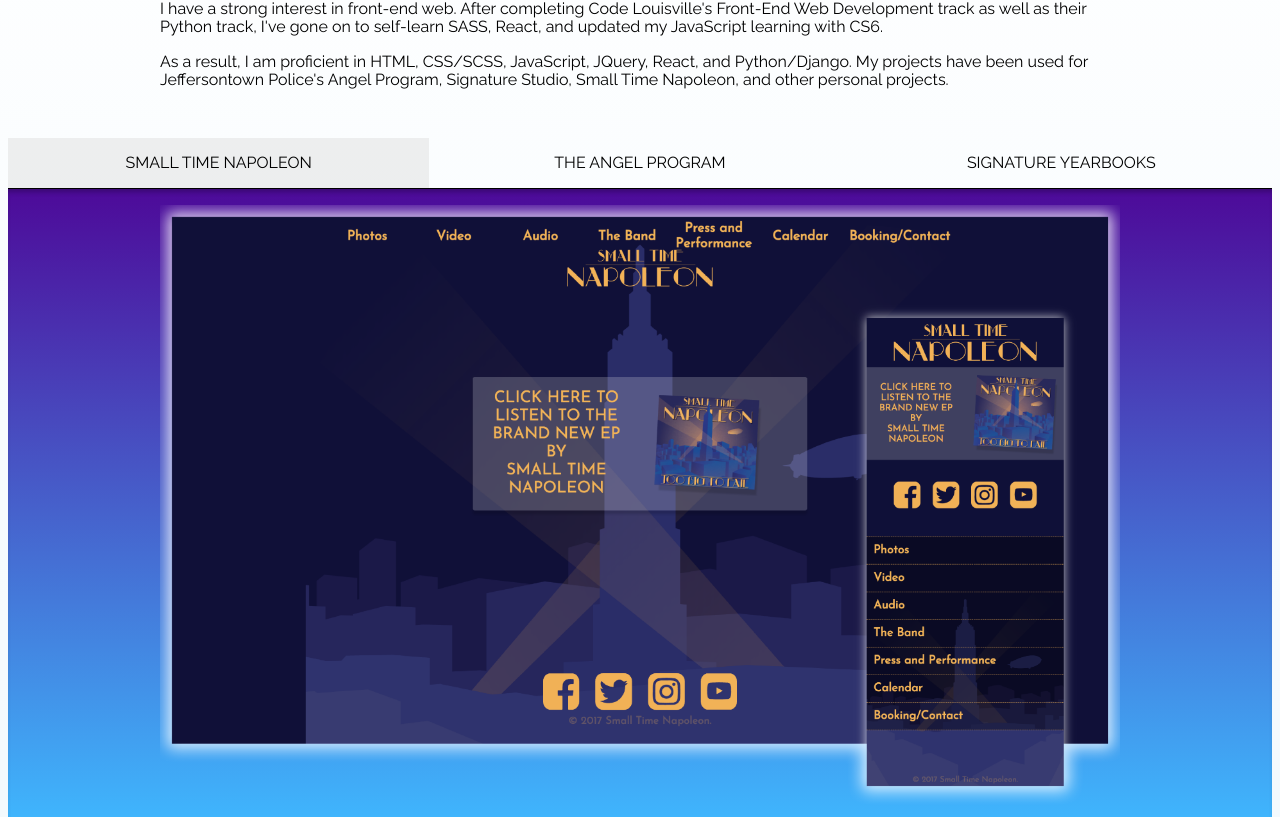
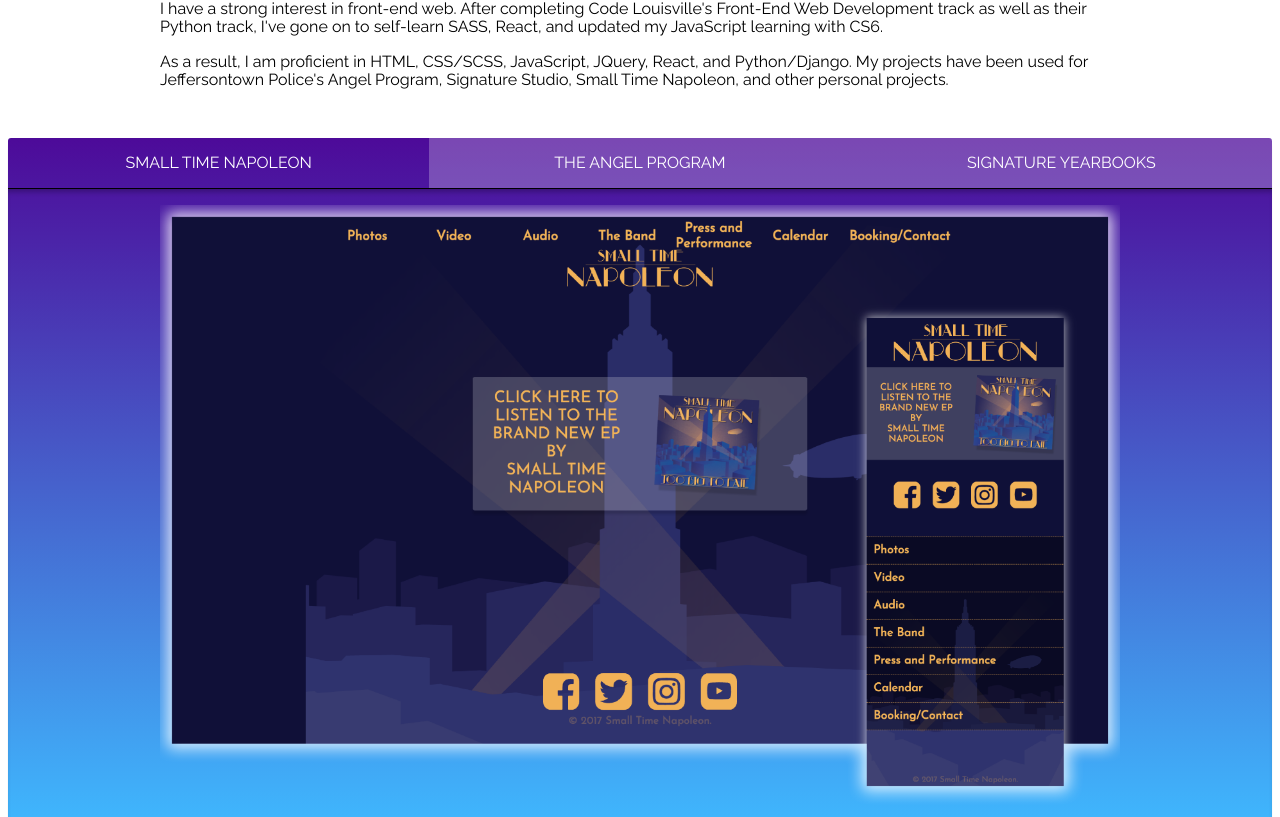
Before and after one commit to jathom30/Portfolio-Site, a React (Create React App) app: page / in a window 1280 px wide. Shown: the part 1243-2060 px from the top of the page. Built offline with nearby package versions, Linux system fonts and the light colour scheme.

Commit message:
update to sample backgrounds

```diff
--- a/src/App.css
+++ b/src/App.css
@@ -23,7 +23,6 @@
 
 .main {
   min-height: 75vh;
-  background: linear-gradient(to bottom, rgba(200, 230, 247, 0), rgba(200, 230, 247, 0.25), rgba(200, 230, 246, 0));
   padding-bottom: 2em; }
   .main h1 {
     padding: 1em;
@@ -37,6 +36,12 @@
     padding-top: 2em; }
   .info p:last-of-type {
     padding-bottom: 2em; }
+
+.box {
+  background: linear-gradient(to bottom, #4d0a99, #3fb9ff);
+  border-radius: 3px;
+  box-shadow: 0px 6px 3px -2px rgba(0, 0, 0, 0.5);
+  color: white; }
 
 /********************** HEADER SECTION **********************/
 .header svg {
@@ -54,18 +59,21 @@
   justify-content: space-between; }
   .links a {
     text-transform: uppercase;
-    color: black;
+    color: white;
     padding: 1em .5em;
     width: 33%;
-    cursor: pointer; }
+    cursor: pointer;
+    background: rgba(255, 255, 255, 0.25); }
     .links a:hover {
-      background: rgba(224, 224, 224, 0.15); }
+      background: rgba(255, 255, 255, 0.15); }
     .links a.active {
-      background: rgba(224, 224, 224, 0.5); }
+      background: rgba(255, 255, 255, 0); }
 
 /********************** HOME SECTION **********************/
 .home {
   padding: 1em .5em; }
+  .home h1 {
+    font-weight: 700; }
 
 /********************** PORTFOLIO SECTION **********************/
 .portfolio .links {
@@ -90,7 +98,6 @@
   padding: 1em .5em; }
 
 .portfolio-images {
-  background: linear-gradient(to bottom, #4d0a99, #3fb9ff);
   padding: 1em 0;
   box-shadow: 0px 5px 5px -2px rgba(0, 0, 0, 0.25) inset;
   min-height: 25vh;
@@ -200,7 +207,7 @@
       list-style: square outside none;
       padding-bottom: 1em; }
   .about .languages-programs {
-    background: linear-gradient(to top, #4d0a99, #3fb9ff);
+    background: linear-gradient(to bottom, #4d0a99, #3fb9ff);
     border-radius: 3px;
     box-shadow: 0px 6px 3px -2px rgba(0, 0, 0, 0.5);
     color: white;
@@ -229,7 +236,7 @@
 .contact {
   padding: 1em .5em; }
   .contact form {
-    background: linear-gradient(to top, #4d0a99, #3fb9ff);
+    background: linear-gradient(to bottom, #4d0a99, #3fb9ff);
     border-radius: 3px;
     box-shadow: 0px 6px 3px -2px rgba(0, 0, 0, 0.5);
     color: white;
@@ -254,19 +261,19 @@
         outline: none;
         border-bottom: 2px solid #ffbb00; }
     .contact form #submit {
-      background: #3fb9ff;
+      background: linear-gradient(to left, #4d0a99, #3a017a);
       width: 75%;
       display: block;
       margin: 0 auto;
-      border-bottom: 2px solid #0ea1b4;
+      border-bottom: 2px solid #3a017a;
       color: white; }
       .contact form #submit:hover {
-        background: #00e1ff;
+        background: #3a017a;
         cursor: pointer; }
   .contact fieldset {
     border: none; }
   .contact .contact-links {
-    background: linear-gradient(to top, #4d0a99, #3fb9ff);
+    background: linear-gradient(to bottom, #4d0a99, #3fb9ff);
     border-radius: 3px;
     box-shadow: 0px 6px 3px -2px rgba(0, 0, 0, 0.5);
     color: white;
@@ -295,6 +302,12 @@
     width: 20vw;
     height: auto;
     padding: 0 .5em; }
+    .social-media svg #icon-circle {
+      fill: #3f6cff; }
+    .social-media svg #icon-shadow {
+      fill: #4d0a99; }
+    .social-media svg #icon-face {
+      fill: #3fb9ff; }
 
 /********************** FOOTER SECTION **********************/
 .footer {
--- a/src/App.scss
+++ b/src/App.scss
@@ -1,9 +1,13 @@
-$blue-purple: linear-gradient(to top, rgb(77, 10, 153), rgb(63, 185, 255));
-$purple-blue: linear-gradient(to bottom, rgb(77, 10, 153), rgb(63, 185, 255));
+$blue: rgb(63,185,255);
+$purple: rgb(77,10,153);
+$green: rgb(3, 255, 171);
+$blue-green: linear-gradient(to top, $blue, $green);
+$blue-and-purple: rgb(63, 108, 255);
+$blue-purple: linear-gradient(to top, $purple, $blue);
+$purple-blue: linear-gradient(to bottom, $purple, $blue);
 
-
-@mixin medium-box {
-  background: $blue-purple;
+@mixin show-box {
+  background: $purple-blue;
   border-radius: 3px;
   box-shadow: 0px 6px 3px -2px rgba(0, 0, 0, .5);
   color: white;
@@ -41,9 +45,10 @@
 
 .main {
   min-height: 75vh;
-  background: linear-gradient(to bottom, rgba(200, 230, 247, 0), rgba(200, 230, 247, 0.25), rgba(200,230,246,0));
+  // background: linear-gradient(to bottom, rgba(200, 230, 247, 0), rgba(200, 230, 247, 0.25), rgba(200,230,246,0));
   // background: linear-gradient(to bottom, rgba(63, 185, 255,1), rgb(3, 255, 171),  rgba(63, 185, 255,1));
   padding-bottom: 2em;
+  // color: white;
   h1 {
     padding: 1em;
     margin: 0 1em;
@@ -66,6 +71,9 @@
   }
 }
 
+.box {
+  @include show-box();
+}
 
 /********************** HEADER SECTION **********************/
 .header svg {
@@ -85,16 +93,17 @@
 
   a {
     text-transform: uppercase;
-    color: black;
+    color: white;
     padding: 1em .5em;
     width: 33%;
     cursor: pointer;
+    background: rgba(255, 255, 255, 0.25);
 
     &:hover {
-      background: rgba(224, 224, 224, 0.15);
+      background: rgba(255, 255, 255, 0.15);
     }
     &.active {
-      background: rgba(224,224,224,.5);
+      background: rgba(255, 255, 255, 0);
     }
   }
 }
@@ -103,6 +112,9 @@
 /********************** HOME SECTION **********************/
 .home {
   padding: 1em .5em;
+  h1 {
+    font-weight: 700;
+  }
 }
 
 /********************** PORTFOLIO SECTION **********************/
@@ -135,8 +147,7 @@
   padding: 1em .5em;
 }
 .portfolio-images {
-  // background: linear-gradient(to bottom, rgb(216, 216, 216), rgba(216,216,216,.25));
-  background: $purple-blue;
+  // background: $purple-blue;
   padding: 1em 0;
   box-shadow: 0px 5px 5px -2px rgba(0, 0, 0, .25) inset;
   min-height: 25vh;
@@ -287,7 +298,7 @@
 
   }
   .languages-programs {
-    @include medium-box();
+    @include show-box();
     display: grid;
     grid-template-columns: 50% 50%;
     width: 80vw;
@@ -326,7 +337,7 @@
 .contact {
   padding: 1em .5em;
   form {
-    @include medium-box();
+    @include show-box();
     padding: 0 0 1em;
     margin-bottom: 4em;
     h4 {
@@ -353,14 +364,14 @@
 
     }
     #submit {
-      background: rgb(63, 185, 255);
+      background: linear-gradient(to left, $purple, rgb(58, 1, 122));
       width: 75%;
       display: block;
       margin: 0 auto;
-      border-bottom: 2px solid rgb(14, 161, 180);
+      border-bottom: 2px solid rgb(58, 1, 122);
       color: white;
       &:hover {
-        background: rgb(0, 225, 255);
+        background: rgb(58, 1, 122);
         cursor: pointer;
       }
     }
@@ -369,7 +380,7 @@
     border: none;
   }
   .contact-links {
-    @include medium-box();
+    @include show-box();
     min-width: auto;
     // background: pink;
     display: grid;
@@ -404,6 +415,15 @@
     width: 20vw;
     height: auto;
     padding: 0 .5em;
+    #icon-circle {
+      fill: $blue-and-purple;
+    }
+    #icon-shadow {
+      fill: $purple;
+    }
+    #icon-face {
+      fill: $blue;
+    }
   }
 }
 
--- a/src/components/ContactForm.js
+++ b/src/components/ContactForm.js
@@ -7,7 +7,7 @@
       name: '',
       email: '',
       message: '',
-      animation: false,
+      filled: false,
     };
 
     this.handleNameChange = this.handleNameChange.bind(this);
@@ -36,10 +36,15 @@
 
   handleSubmit(e) {
     e.preventDefault();
+    if (this.state.name.length !== 0 && this.state.email.length !== 0 && this.state.message.length !== 0) {
+      this.setState({
+        filled: true,
+      });
+    }
   }
 
   render() {
-    const {name, email, message} = this.state;
+    const {name, email, message, filled} = this.state;
     return (
       <div>
         <form method="POST" onSubmit={this.handleSubmit}>
@@ -54,7 +59,7 @@
           <fieldset>
             <textarea value={message} onChange={this.handleMessageChange} placeholder="hello..."/>
           </fieldset>
-          <input id="submit" type="submit" name="submit" />
+          <input id="submit" type="submit" name="submit" value={filled ? "Submit" : "More Info Needed"} />
         </form>
       </div>
     );
--- a/src/components/portfolio/Visual.js
+++ b/src/components/portfolio/Visual.js
@@ -40,6 +40,7 @@
           <p>During this same time, I've created several show posters for Small Time Napoleon. Apart from creating our posters, I've created all our branding and merchandise imagery, allowing a gradual and consistent evolution of the band's brand.</p>
         </div>
 
+        <div className="box">
           <div className="links">
             <a onClick={this.changeSection} className={hasClass ? 'active' : ''} id="print">print</a>
             <a onClick={this.changeSection} className={!hasClass ? 'active' : ''} id="digital">digital</a>
@@ -48,6 +49,7 @@
           <div>
             {page}
           </div>
+        </div>
 
       </div>
     );
--- a/src/components/portfolio/Web.js
+++ b/src/components/portfolio/Web.js
@@ -38,6 +38,7 @@
           <p>As a result, I am proficient in HTML, CSS/SCSS, JavaScript, JQuery, React, and Python/Django. My projects have been used for Jeffersontown Police's Angel Program, Signature Studio, Small Time Napoleon, and other personal projects.</p>
         </div>
 
+        <div className="box">
           <div className="links">
             <a onClick={this.changeImage} className={data.id === 'web-1' ? 'active' : ''} id="stn">Small Time Napoleon</a>
             <a onClick={this.changeImage} className={data.id === 'web-2' ? 'active' : ''} id="angel">The Angel Program</a>
@@ -48,6 +49,7 @@
             <a href={`http://${data.imgLink}`}><img src={ `./images/${data.imgSrc}`} alt={data.altTitle}/></a>
           </div>
         </div>
+      </div>
     );
   }
 }
```
Also changed, not shown: public/images/SignatureDuo.png. Lines whose indentation alone changed are shown as unchanged.
